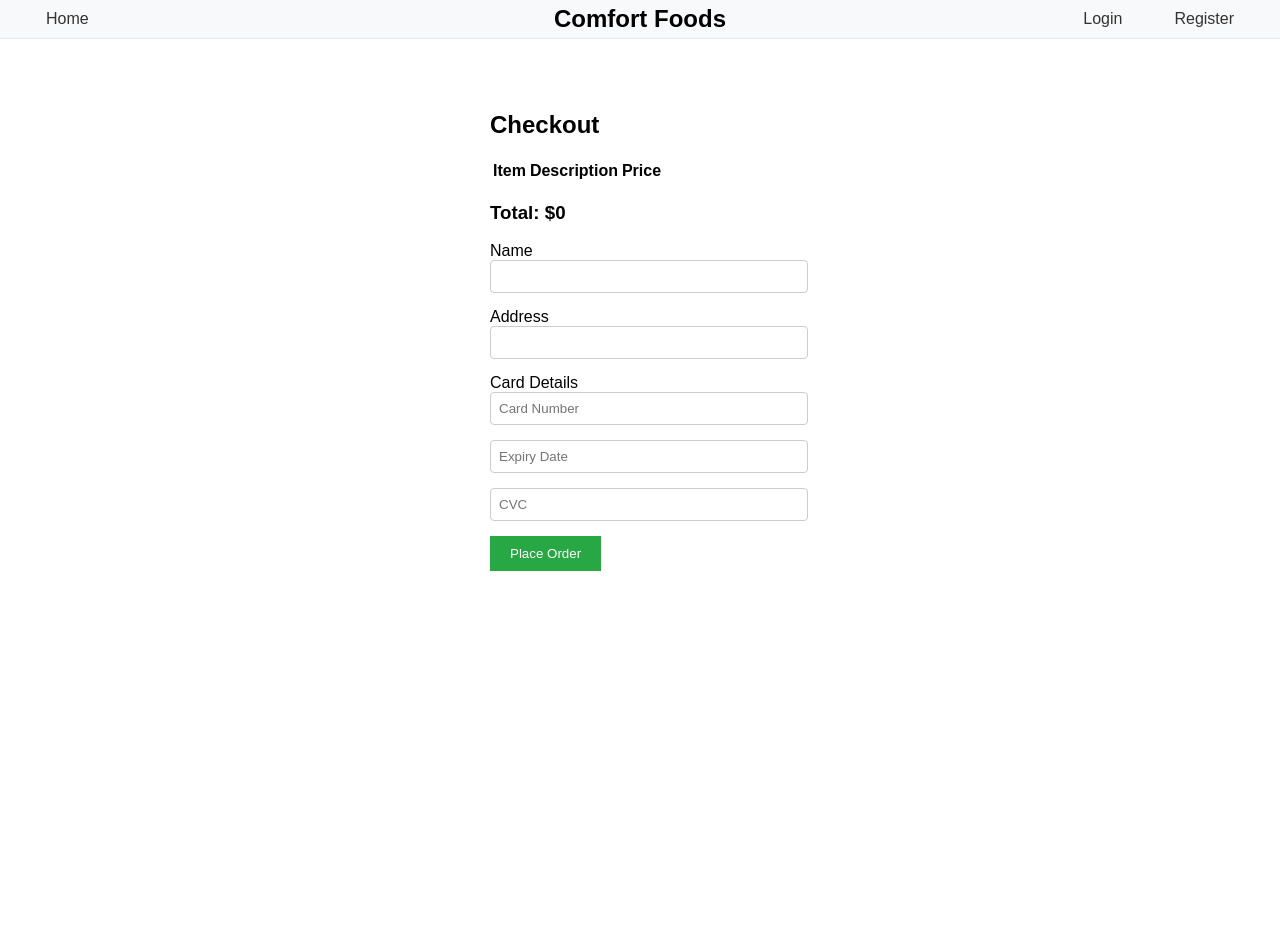
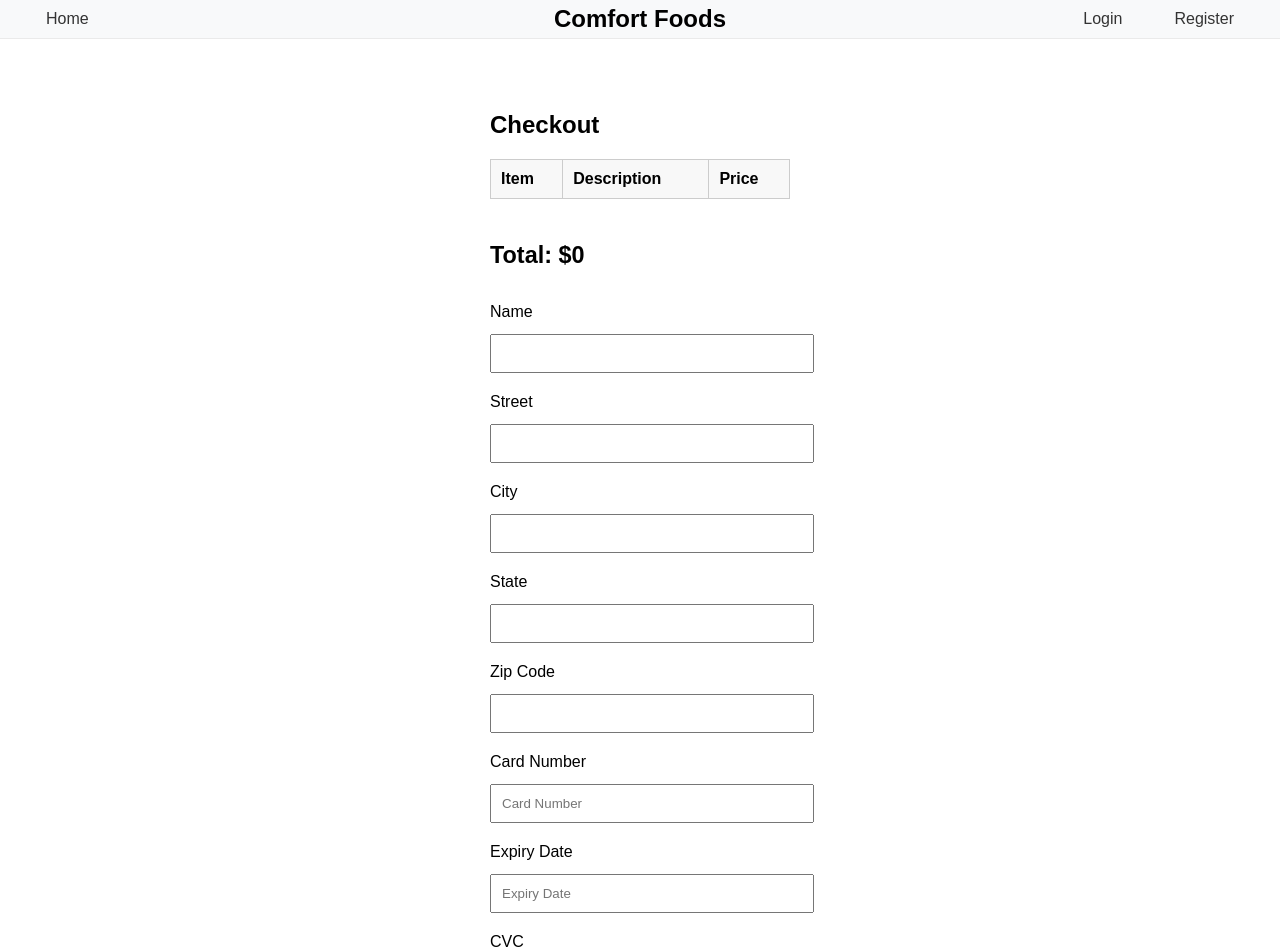
Before and after one commit to lurch9/comfort-foods, a React (Vite) app: page /checkout in a window 1280 px wide. Shown: the top 952 px of the page. Before the commit the page ends 800 px from the top, so only its background shows below. Built offline with nearby package versions, Linux system fonts and the light colour scheme; a web font is replaced by a local one.

Commit message:
Small checkout page changes

```diff
--- a/src/pages/Checkout.css
+++ b/src/pages/Checkout.css
@@ -1,5 +1,6 @@
 .checkout-page {
     padding: 20px;
+    font-family: sans-serif;
   }
 
   .checkout-page h2 {
@@ -7,35 +8,47 @@
     margin-bottom: 20px;
   }
 
-  .checkout-page form {
-    display: flex;
-    flex-direction: column;
+  .checkout-table {
+    width: 100%;
+    border-collapse: collapse;
   }
 
-  .checkout-page label {
-    margin-bottom: 5px;
+  .checkout-table th, .checkout-table td {
+    border: 1px solid #ccc;
+    padding: 10px;
+    text-align: left;
   }
 
-  .checkout-page input {
-    margin-bottom: 15px;
-    padding: 8px;
-    border: 1px solid #ccc;
-    border-radius: 4px;
+  .checkout-table th {
+    background-color: #f8f8f8;
   }
 
-  .checkout-page button {
+  .checkout-total {
+    margin-top: 20px;
+    font-size: 20px;
+  }
+
+  .checkout-form label {
+    display: block;
+    margin-top: 10px;
+  }
+
+  .checkout-form input {
+    width: 100%;
+    padding: 10px;
+    margin-top: 5px;
+    margin-bottom: 10px;
+  }
+
+  button {
     background-color: #28a745;
     color: #fff;
     border: none;
     padding: 10px 20px;
     cursor: pointer;
+    margin-top: 20px;
   }
 
-  .checkout-page button:hover {
+  button:hover {
     background-color: #218838;
   }
-
-  .error-message {
-    color: #dc3545;
-    margin-bottom: 15px;
-  }
--- a/src/pages/Checkout.jsx
+++ b/src/pages/Checkout.jsx
@@ -1,10 +1,45 @@
 // src/components/Checkout.jsx
-import React from 'react';
+import React, { useEffect, useState } from 'react';
 import { useCart } from '../context/CartContext';
 import './Checkout.css';
+import { useAuth } from '../context/AuthContext';
 
 const Checkout = () => {
   const { cart } = useCart();
+  const { user } = useAuth();
+  const [formData, setFormData] = useState({
+    name: '',
+    street: '',
+    city: '',
+    state: '',
+    zip: '',
+    cardNumber: '',
+    expiryDate: '',
+    cvc: ''
+  });
+
+  useEffect(() => {
+    if (user) {
+      setFormData({
+        name: user.name || '',
+        street: user.street || '',
+        city: user.city || '',
+        state: user.state || '',
+        zip: user.zip || '',
+        cardNumber: '',
+        expiryDate: '',
+        cvc: ''
+      });
+    }
+  }, [user]);
+
+  const handleChange = (e) => {
+    const { name, value } = e.target;
+    setFormData({
+      ...formData,
+      [name]: value
+    });
+  };
 
   const handleSubmit = (event) => {
     event.preventDefault();
@@ -43,13 +78,72 @@ const Checkout = () => {
         </div>
         <div className="checkout-details">
           <label>Name</label>
-          <input type="text" required />
-          <label>Address</label>
-          <input type="text" required />
-          <label>Card Details</label>
-          <input type="text" required placeholder="Card Number" />
-          <input type="text" required placeholder="Expiry Date" />
-          <input type="text" required placeholder="CVC" />
+          <input
+            type="text"
+            name="name"
+            value={formData.name}
+            onChange={handleChange}
+            required
+          />
+          <label>Street</label>
+          <input
+            type="text"
+            name="street"
+            value={formData.street}
+            onChange={handleChange}
+            required
+          />
+          <label>City</label>
+          <input
+            type="text"
+            name="city"
+            value={formData.city}
+            onChange={handleChange}
+            required
+          />
+          <label>State</label>
+          <input
+            type="text"
+            name="state"
+            value={formData.state}
+            onChange={handleChange}
+            required
+          />
+          <label>Zip Code</label>
+          <input
+            type="text"
+            name="zip"
+            value={formData.zip}
+            onChange={handleChange}
+            required
+          />
+          <label>Card Number</label>
+          <input
+            type="text"
+            name="cardNumber"
+            value={formData.cardNumber}
+            onChange={handleChange}
+            required
+            placeholder="Card Number"
+          />
+          <label>Expiry Date</label>
+          <input
+            type="text"
+            name="expiryDate"
+            value={formData.expiryDate}
+            onChange={handleChange}
+            required
+            placeholder="Expiry Date"
+          />
+          <label>CVC</label>
+          <input
+            type="text"
+            name="cvc"
+            value={formData.cvc}
+            onChange={handleChange}
+            required
+            placeholder="CVC"
+          />
           <button type="submit">Place Order</button>
         </div>
       </form>
```
